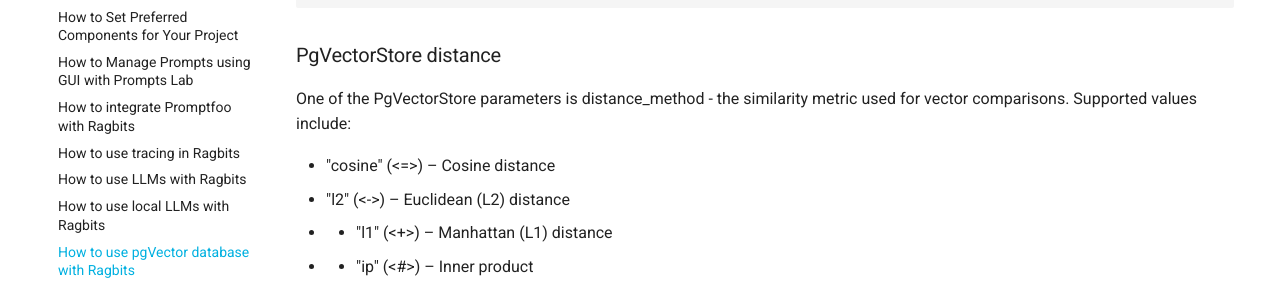
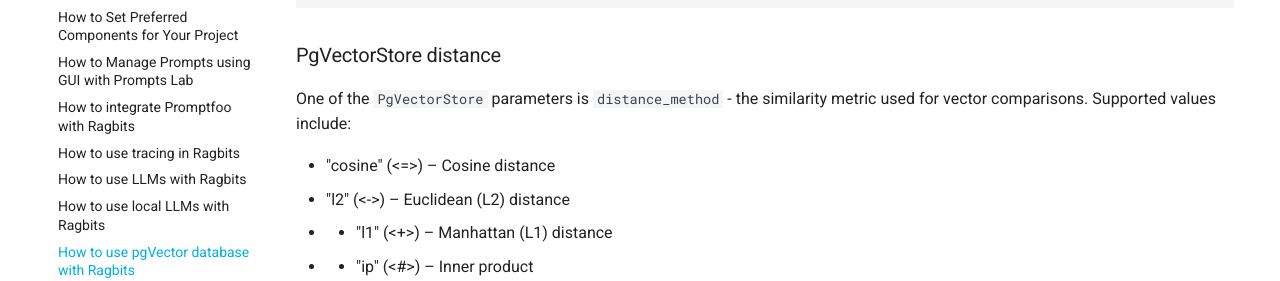
Before and after one commit to deepsense-ai/ragbits, an MkDocs documentation site: the page built from docs/how-to/core/use_pgVector_store.md, in a window 1280 px wide and 900 px high, scrolled down 2241 px. Shown: the part 256-537 px from the top of the window. Built offline with MkDocs 1.6.1 and Material for MkDocs 9.7.7, drawn with Linux system fonts in a browser that asks for light colours; comment, search, counter and statistics services are not loaded.

```diff
--- a/docs/how-to/core/use_pgVector_store.md
+++ b/docs/how-to/core/use_pgVector_store.md
@@ -112,7 +112,7 @@ if __name__ == "__main__":
 
 ### PgVectorStore distance
 
-One of the PgVectorStore parameters is distance_method - the similarity metric used for vector comparisons.
+One of the `PgVectorStore` parameters is `distance_method` - the similarity metric used for vector comparisons.
 Supported values include:
 
  * "cosine" (<=>) – Cosine distance
```
